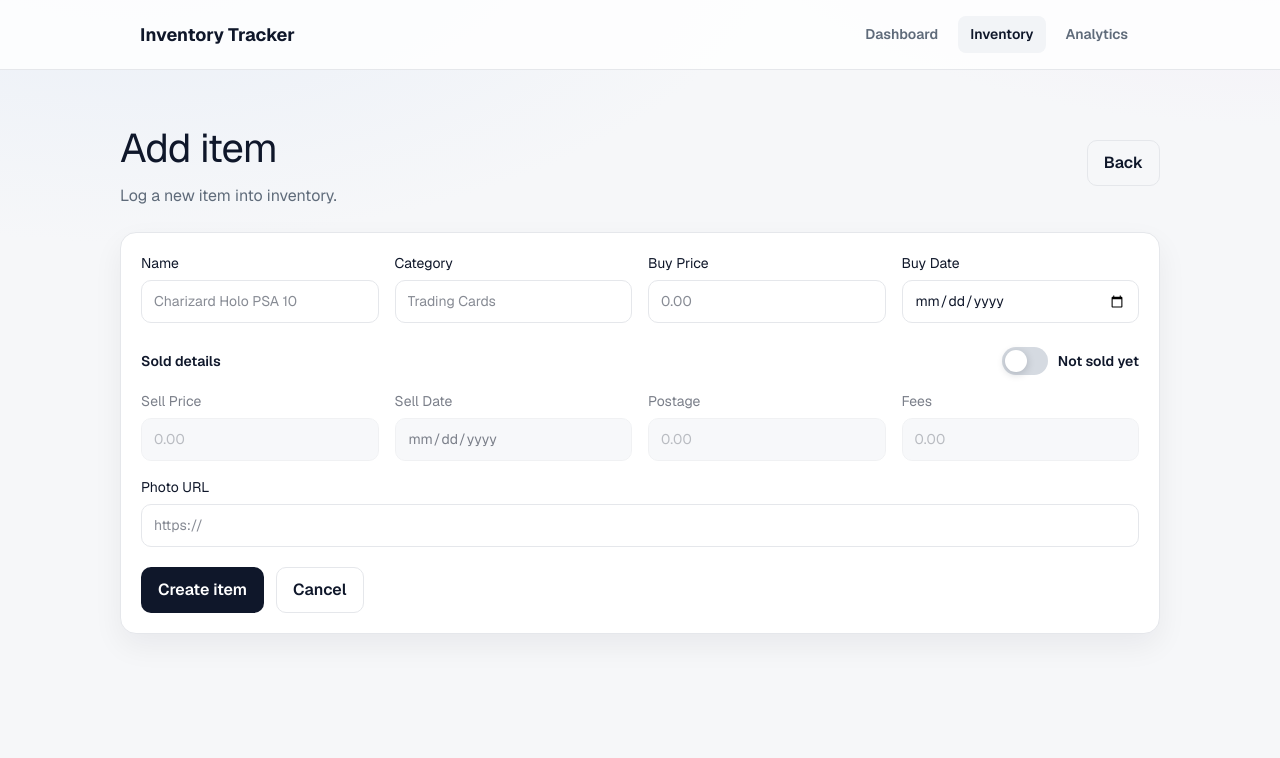
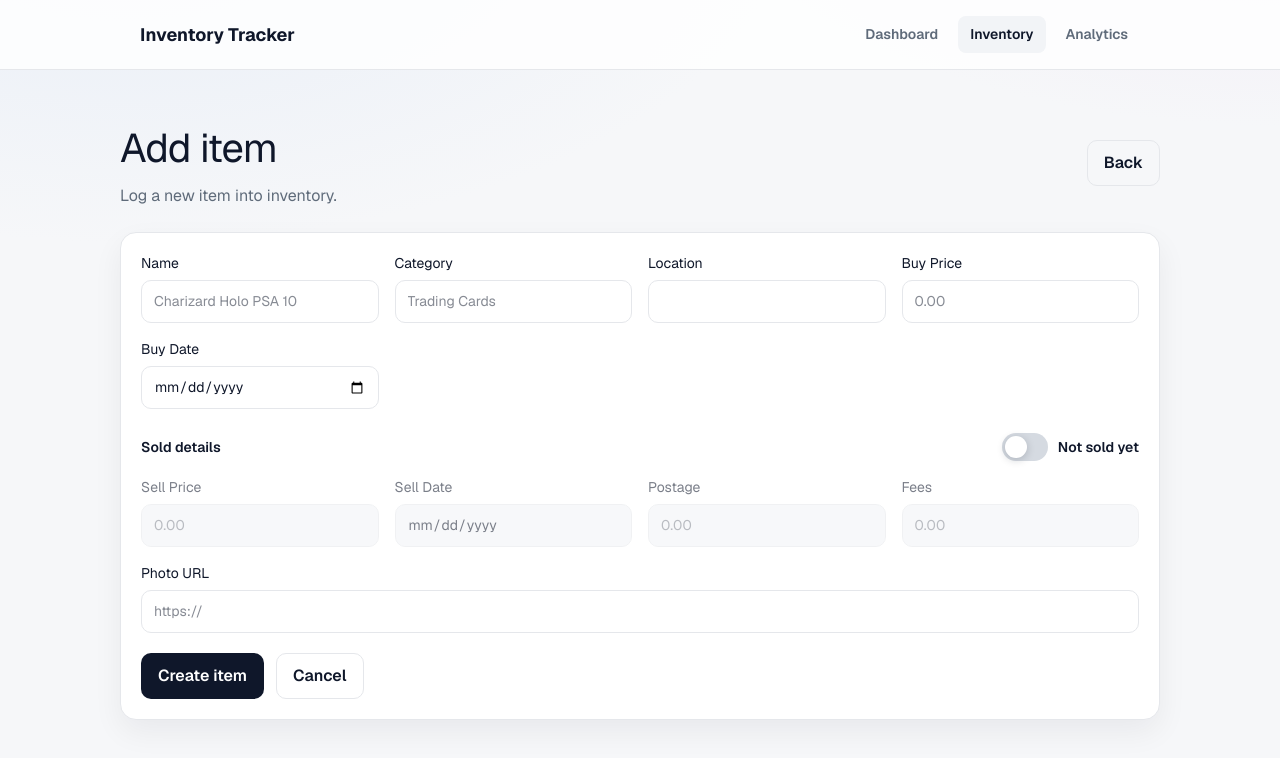
Before and after one commit to William-Luna/inventory-tracker, a Next.js app in the folder frontend/: page /items/new in a window 1280 px wide. Shown: the top 758 px of the page. Built offline with nearby package versions, Linux system fonts and the light colour scheme; no server answers.

Commit message:
Add location field to Item entity.

```diff
--- a/frontend/src/app/items/[id]/page.tsx
+++ b/frontend/src/app/items/[id]/page.tsx
@@ -16,6 +16,7 @@ type Item = {
   postagePrice?: number | string | null;
   feesPrice?: number | string | null;
   photoUrl?: string | null;
+  location?: string | null;
 };
 
 type ItemDetailsPageProps = {
@@ -161,6 +162,10 @@ export default async function ItemDetailsPage({
               <strong>{item.category ?? "-"}</strong>
             </div>
             <div className="detail-row">
+              <span>Location</span>
+              <strong>{item.location ?? "-"}</strong>
+            </div>
+            <div className="detail-row">
               <span>Status</span>
               <strong>
                 <span className={`badge ${isSold ? "sold" : ""}`}>
--- a/frontend/src/app/items/new/page.tsx
+++ b/frontend/src/app/items/new/page.tsx
@@ -16,6 +16,7 @@ type FormState = {
   postagePrice: string;
   feesPrice: string;
   photoUrl: string;
+  location: string;
 };
 
 const initialState: FormState = {
@@ -28,6 +29,7 @@ const initialState: FormState = {
   postagePrice: "",
   feesPrice: "",
   photoUrl: "",
+  location: ""
 };
 
 export default function NewItemPage() {
@@ -57,6 +59,7 @@ export default function NewItemPage() {
           isSold && form.postagePrice ? Number(form.postagePrice) : null,
         feesPrice: isSold && form.feesPrice ? Number(form.feesPrice) : null,
         photoUrl: form.photoUrl || null,
+        location: form.location || null,
       };
 
       const response = await fetch(`${API_BASE}/api/items`, {
@@ -117,6 +120,15 @@ export default function NewItemPage() {
                     handleChange("category", event.target.value)
                   }
                   placeholder="Trading Cards"
+                />
+              </label>
+              <label className="field">
+                Location
+                <input
+                  value={form.location}
+                  onChange={(event) =>
+                    handleChange("location", event.target.value)
+                  }
                 />
               </label>
               <label className="field">
--- a/frontend/src/app/items/page.tsx
+++ b/frontend/src/app/items/page.tsx
@@ -84,6 +84,7 @@ export default function Home() {
                 <tr>
                   <th>Name</th>
                   <th>Category</th>
+                  <th>Location</th>
                   <th>Buy Price</th>
                   <th>Sell Price</th>
                   <th>Status</th>
@@ -100,6 +101,7 @@ export default function Home() {
                         </Link>
                       </td>
                       <td>{item.category ?? "—"}</td>
+                      <td>{item.location ?? "—"}</td>
                       <td>
                         {item.buyPrice != null
                           ? `$${item.buyPrice}`
```
Also changed, not shown: 2 other files (tests, documents, lock files or other folders).
